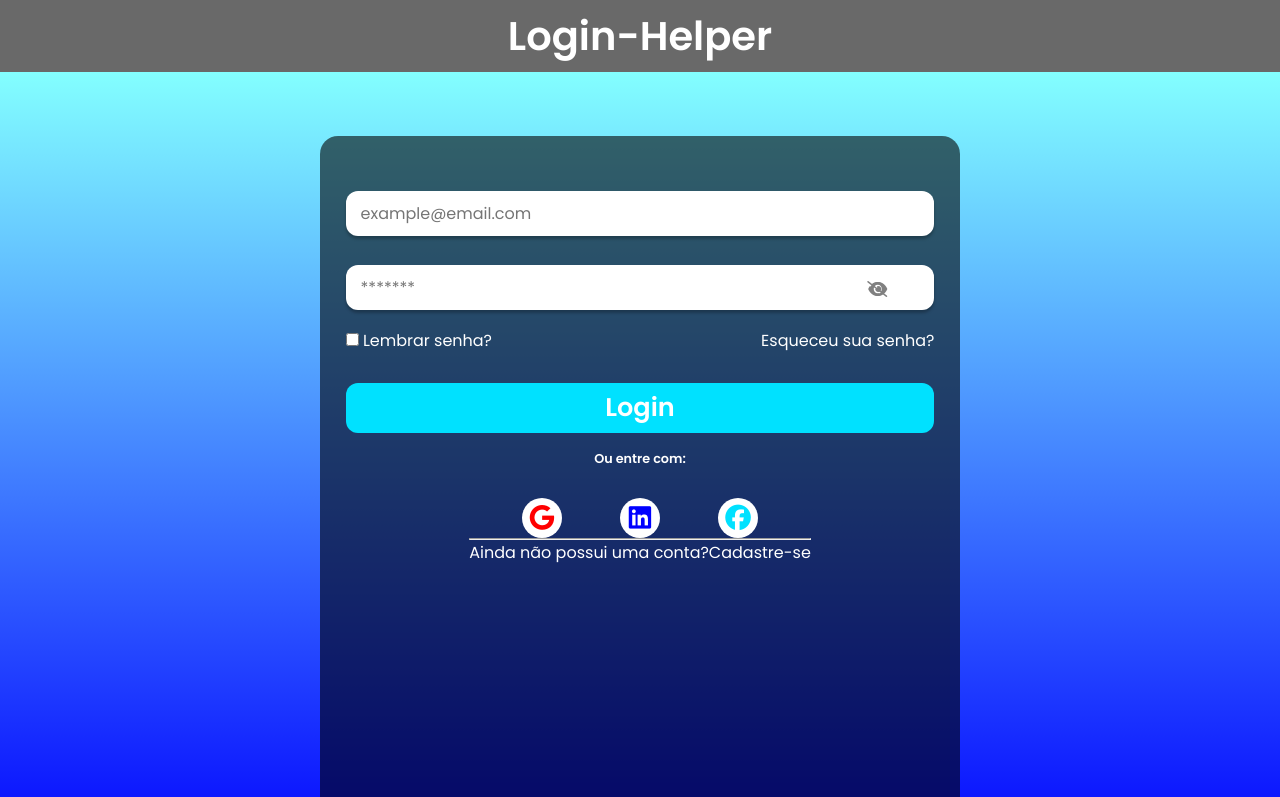
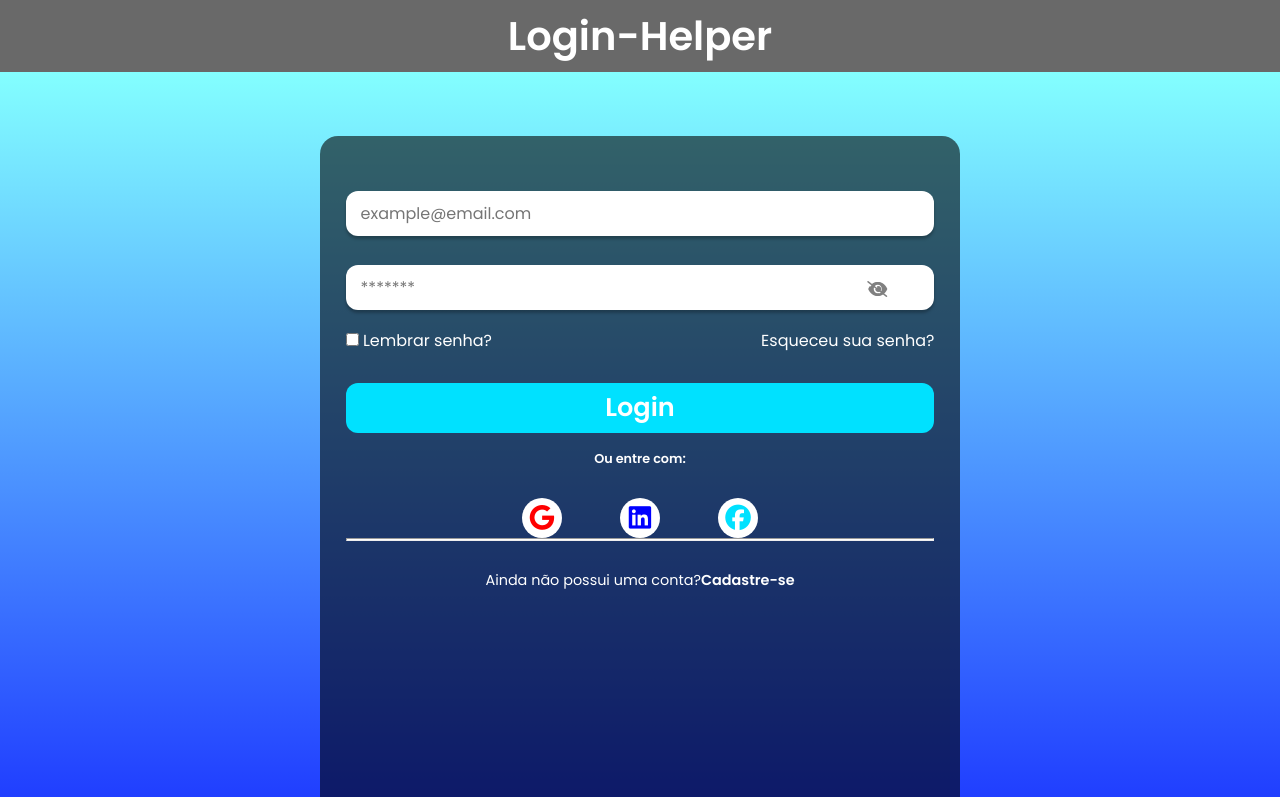
Before and after one commit to RodrigoFernandes79/Projeto-Login-Helper, a plain HTML site: page index.html in a window 1280 px wide. Shown: the top 797 px of the page. Drawn offline with Linux system fonts and the light colour scheme.

Commit message:
Estilizando Footer;

```diff
--- a/css/style.css
+++ b/css/style.css
@@ -22,7 +22,7 @@ header h1 {
 
 main {
     width: 100%;
-    min-height: 100vh;
+    min-height: 120vh;
     background: linear-gradient( rgba(0, 255, 255, 0.486), blue);
     display: flex;
     justify-content: center;
@@ -32,7 +32,7 @@ main {
 main form {
     margin-top: 5%;
     width: 50%;
-    height: 85vh;
+    height: 95vh;
     background-color: rgba(0, 0, 0, 0.589);
     box-shadow: 0px 3px 4px rgba(0, 0, 0, 0.4) inset 0px 4px 4px rgba(0, 0, 0, 0.25);
     border-radius: 18px;
@@ -149,7 +149,7 @@ main form .links-container aside i {
     height: 40px;
     width: 40px;
     border-radius: 20px;
-    transition: 3.3s ease-in-out;
+    transition: 0.3s ease-in-out;
     color: white;
     display: flex;
     align-items: center;
@@ -182,3 +182,31 @@ main form .links-container aside .fa-facebook:hover {
     background-color: #00e1ff;
     color: white;
 }
+
+main form footer {
+    width: 100%;
+    display: flex;
+    flex-direction: column;
+    align-items: center;
+}
+
+main form footer hr {
+    width: 100%;
+    height: 3px;
+    background-color: white;
+}
+
+main form footer span {
+    margin-top: 5%;
+    font-size: 0.9em;
+    font-weight: 400;
+}
+
+main footer a {
+    font-weight: 600;
+    transition: 0.2s ease-in-out;
+}
+
+main footer a:hover {
+    color: turquoise;
+}
```
